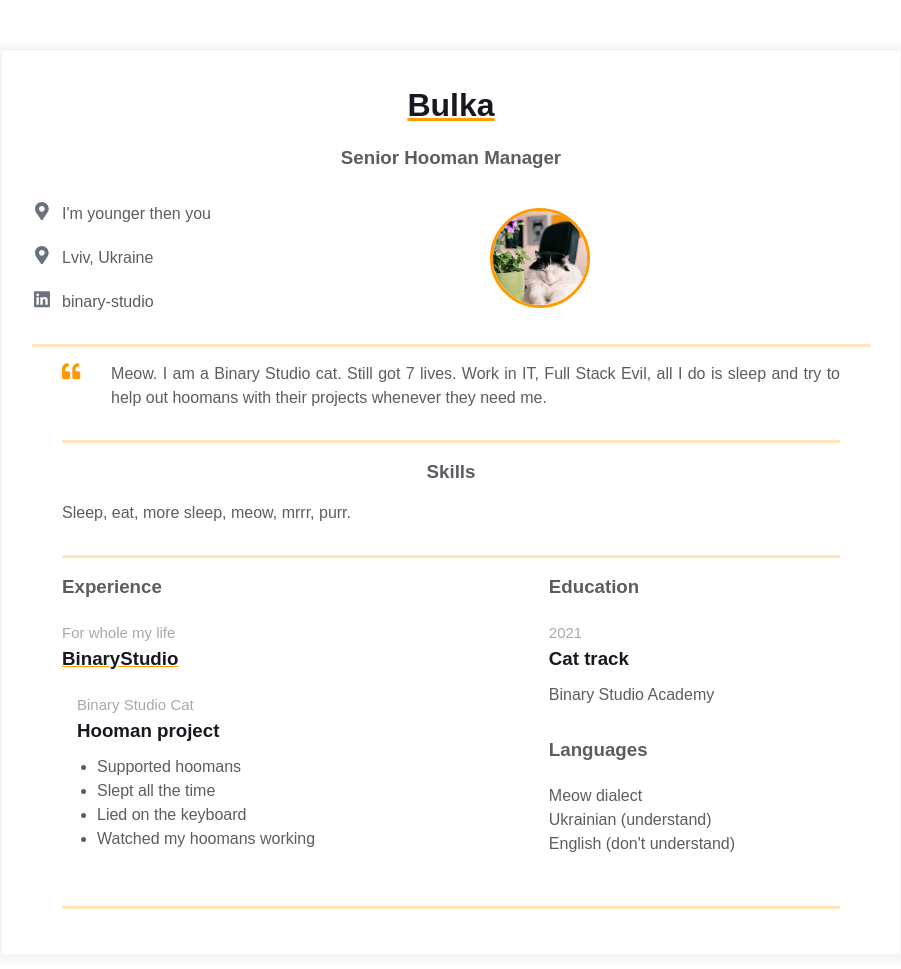
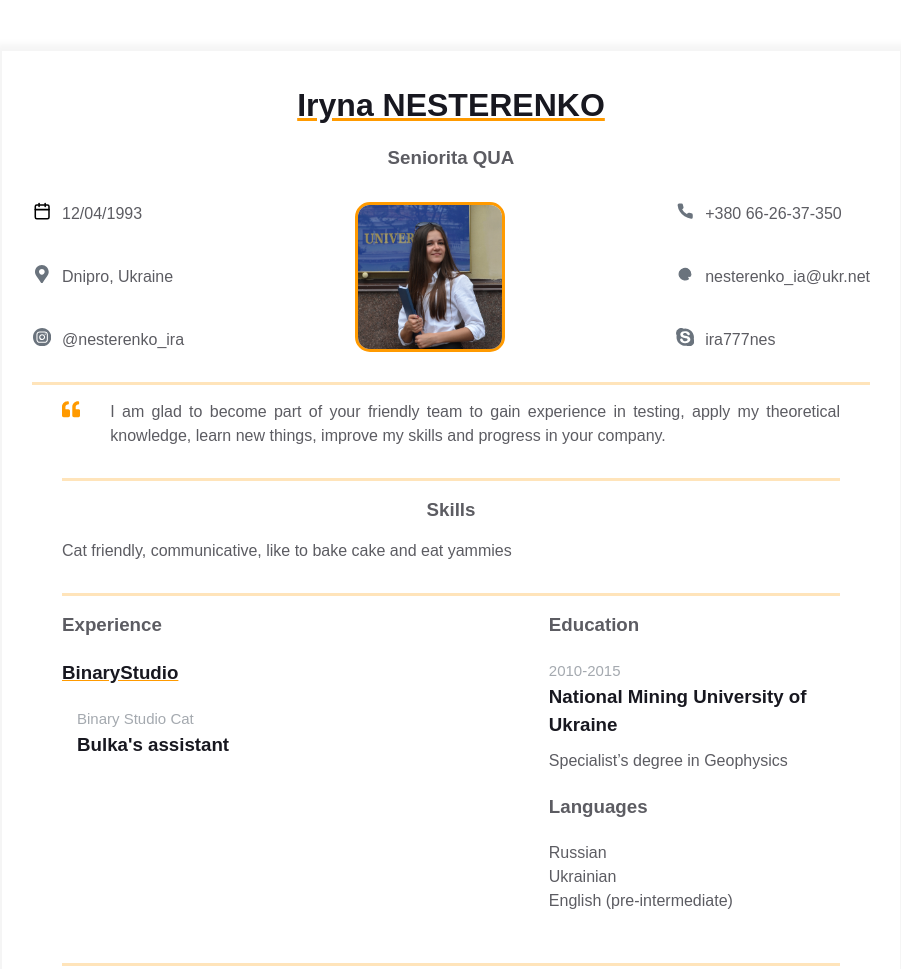
Before and after one commit to IrinaNesterenko93/homepage, a plain HTML site: page index.html in a window 1280 px wide. Shown: the whole page, without its empty margins (189-1090 px from the left). Drawn offline with Linux system fonts and the light colour scheme.

Commit message:
Added personal info

```diff
--- a/index.html
+++ b/index.html
@@ -12,19 +12,21 @@
         <div class="resume">
           <div class="container">
             <div class="resume__block">
-              <h1 class="contact-info__header">Bulka</h1>
-              <h3 class="contact-info__sub-header">Senior Hooman Manager</h3>
+              <h1 class="contact-info__header">Iryna NESTERENKO</h1>
+              <h3 class="contact-info__sub-header">Seniorita QUA</h3>
               <div class="contact_info_container fh">
                 <div class="contact-info__block">
                     <a href="" rel="author" class="contact-info__item">
                         <div class="contact-info__item-icon-wrapper">
-                          <svg class="contact-info__item-icon" xmlns="http://www.w3.org/2000/svg" viewBox="0 0 384 512">
-                            <path
-                              d="M172.268 501.67C26.97 291.031 0 269.413 0 192 0 85.961 85.961 0 192 0s192 85.961 192 192c0 77.413-26.97 99.031-172.268 309.67-9.535 13.774-29.93 13.773-39.464 0zM192 272c44.183 0 80-35.817 80-80s-35.817-80-80-80-80 35.817-80 80 35.817 80 80 80z">
-                            </path>
-                          </svg>
+                          <svg class="contact-info__item-icon" xmlns="http://www.w3.org/2000/svg" viewBox="0 0 24 24" fill="none" stroke="#000000" stroke-width="2" stroke-linecap="round" stroke-linejoin="round"><rect x="3" y="4" width="18" height="18" rx="2" ry="2"></rect><line x1="16" y1="2" x2="16" y2="6">
+                          </line>
+                          <line x1="8" y1="2" x2="8" y2="6">
+
+                          </line>
+                          <line x1="3" y1="10" x2="21" y2="10"></line>
+                        </svg>
                         </div>
-                        <span>I'm younger then you</span>
+                        <span>12/04/1993</span>
                       </a>
 
                     <a href="" rel="author" class="contact-info__item">
@@ -35,26 +37,53 @@
                             </path>
                           </svg>
                         </div>
-                        <span>Lviv, Ukraine</span>
+                        <span>Dnipro, Ukraine</span>
                       </a>
-                      <a href="https://ua.linkedin.com/company/binary-studio_241166" rel="author" class="contact-info__item">
+                      <a href="https://www.instagram.com/nesterenko_ira/" rel="author" class="contact-info__item">
                         <div class="contact-info__item-icon-wrapper">
-                          <svg class="contact-info__item-icon" xmlns="http://www.w3.org/2000/svg" viewBox="0 0 448 512">
+                          <svg class="contact-info__item-icon" xmlns="http://www.w3.org/2000/svg" viewBox="0 0 24 24">
                             <path
-                              d="M416 32H31.9C14.3 32 0 46.5 0 64.3v383.4C0 465.5 14.3 480 31.9 480H416c17.6 0 32-14.5 32-32.3V64.3c0-17.8-14.4-32.3-32-32.3zM135.4 416H69V202.2h66.5V416zm-33.2-243c-21.3 0-38.5-17.3-38.5-38.5S80.9 96 102.2 96c21.2 0 38.5 17.3 38.5 38.5 0 21.3-17.2 38.5-38.5 38.5zm282.1 243h-66.4V312c0-24.8-.5-56.7-34.5-56.7-34.6 0-39.9 27-39.9 54.9V416h-66.4V202.2h63.7v29.2h.9c8.9-16.8 30.6-34.5 62.9-34.5 67.2 0 79.7 44.3 79.7 101.9V416z">
+                              d="M12 0c6.6274 0 12 5.3726 12 12s-5.3726 12-12 12S0 18.6274 0 12 5.3726 0 12 0zm3.115 4.5h-6.23c-2.5536 0-4.281 1.6524-4.3805 4.1552L4.5 8.8851v6.1996c0 1.3004.4234 2.4193 1.2702 3.2359.7582.73 1.751 1.1212 2.8818 1.1734l.2633.006h6.1694c1.3004 0 2.389-.4234 3.1754-1.1794.762-.734 1.1817-1.7576 1.2343-2.948l.0056-.2577V8.8851c0-1.2702-.4234-2.3589-1.2097-3.1452-.7338-.762-1.7575-1.1817-2.9234-1.2343l-.252-.0056zM8.9152 5.8911h6.2299c.9072 0 1.6633.2722 2.2076.8166.4713.499.7647 1.1758.8103 1.9607l.0063.2167v6.2298c0 .9375-.3327 1.6936-.877 2.2077-.499.4713-1.176.7392-1.984.7806l-.2237.0057H8.9153c-.9072 0-1.6633-.2722-2.2076-.7863-.499-.499-.7693-1.1759-.8109-2.0073l-.0057-.2306V8.885c0-.9073.2722-1.6633.8166-2.2077.4712-.4713 1.1712-.7392 1.9834-.7806l.2242-.0057h6.2299-6.2299zM12 8.0988c-2.117 0-3.871 1.7238-3.871 3.871A3.8591 3.8591 0 0 0 12 15.8408c2.1472 0 3.871-1.7541 3.871-3.871 0-2.117-1.754-3.871-3.871-3.871zm0 1.3911c1.3609 0 2.4798 1.119 2.4798 2.4799 0 1.3608-1.119 2.4798-2.4798 2.4798-1.3609 0-2.4798-1.119-2.4798-2.4798 0-1.361 1.119-2.4799 2.4798-2.4799zm4.0222-2.3589a.877.877 0 1 0 0 1.754.877.877 0 0 0 0-1.754z">
                             </path>
                           </svg>
                         </div>
-                        <span>binary-studio</span>
+                        <span>@nesterenko_ira</span>
                       </a>
                 </div>
 
 
                 <div class="contact-info__block contact-info__block--center">
-                  <img class="contact-info__avatar" src="assets/bulkaAva.jpg" alt="Avatar">
+                  <img class="contact-info__avatar" src="assets/DSC.jpg" alt="Avatar">
                 </div>
 
-                <div class="contact-info__block"></div>
+                <div class="contact-info__block">
+                  <a href="" rel="author" class="contact-info__item">
+                    <div class="contact-info__item-icon-wrapper">
+                      <svg class="contact-info__item-icon" xmlns="http://www.w3.org/2000/svg" viewBox="0 0 24 24">
+                        <path
+                          d="M22 16.92v3a2 2 0 0 1-2.18 2 19.79 19.79 0 0 1-8.63-3.07 19.5 19.5 0 0 1-6-6 19.79 19.79 0 0 1-3.07-8.67A2 2 0 0 1 4.11 2h3a2 2 0 0 1 2 1.72 12.84 12.84 0 0 0 .7 2.81 2 2 0 0 1-.45 2.11L8.09 9.91a16 16 0 0 0 6 6l1.27-1.27a2 2 0 0 1 2.11-.45 12.84 12.84 0 0 0 2.81.7A2 2 0 0 1 22 16.92z">
+                        </path>
+                      </svg>
+                    </div>
+                    <span>+380 66-26-37-350</span>
+                  </a>
+                  <a href="" rel="author" class="contact-info__item">
+                    <div class="contact-info__item-icon-wrapper">
+                      <svg class="contact-info__item-icon" xmlns="http://www.w3.org/2000/svg" width="14" height="14" viewBox="0 0 24 24" fill="none" stroke="#6a737d" stroke-width="2" stroke-linecap="round" stroke-linejoin="round"><circle cx="12" cy="12" r="4"></circle><path d="M16 8v5a3 3 0 0 0 6 0v-1a10 10 0 1 0-3.92 7.94"></path></svg>
+                    </div>
+                    <span>nesterenko_ia@ukr.net</span>
+                  </a>
+                  <a href="" rel="author" class="contact-info__item">
+                    <div class="contact-info__item-icon-wrapper">
+                      <svg class="contact-info__item-icon" xmlns="http://www.w3.org/2000/svg" viewBox="0 0 24 24">
+                        <path
+                        d="M23.31 14.55A11.37 11.37 0 0 0 10.17 1 6.67 6.67 0 0 0 0 6.55c0 1.2.33 2.33.91 3.3a11.37 11.37 0 0 0 13.31 13.37c.94.5 2 .78 3.14.78A6.6 6.6 0 0 0 24 17.45c0-1.04-.25-2.03-.69-2.9zM18 17.52a5.2 5.2 0 0 1-2.33 1.74c-1 .41-2.2.62-3.57.62a8.84 8.84 0 0 1-4.1-.85c-.77-.4-1.4-.96-1.89-1.65a3.56 3.56 0 0 1-.73-2.04c0-.4.16-.77.48-1.06.31-.3.71-.44 1.2-.44.39 0 .73.12 1 .34.27.23.49.55.67.97.2.46.43.85.66 1.15.23.3.55.54.96.73a4 4 0 0 0 1.66.3c.95 0 1.73-.2 2.3-.6.58-.38.86-.84.86-1.4 0-.45-.15-.8-.45-1.07a3.17 3.17 0 0 0-1.22-.67c-.52-.16-1.22-.33-2.1-.51a17 17 0 0 1-3-.89 4.95 4.95 0 0 1-1.96-1.42 3.5 3.5 0 0 1-.75-2.26c0-.85.27-1.62.78-2.28A4.83 4.83 0 0 1 8.7 4.7a9.84 9.84 0 0 1 3.36-.52c1.03 0 1.92.11 2.67.34.76.23 1.4.55 1.9.93.5.39.87.8 1.1 1.24.24.43.36.86.36 1.28 0 .4-.15.77-.46 1.1-.32.31-.71.48-1.18.48-.42 0-.76-.1-.99-.3a3.7 3.7 0 0 1-.68-.9 3.75 3.75 0 0 0-1.03-1.26c-.38-.29-1.02-.43-1.9-.43-.83 0-1.5.16-2 .48-.47.31-.7.66-.7 1.08 0 .26.07.47.23.66.16.2.4.37.68.51a5 5 0 0 0 .92.35c.32.1.85.22 1.58.39.93.2 1.78.41 2.54.65.76.24 1.42.54 1.95.88.55.35.99.8 1.3 1.34.3.55.46 1.22.46 2 0 .92-.27 1.77-.8 2.51z">
+                        </path>
+                      </svg>
+                    </div>
+                    <span>ira777nes</span>
+                  </a>
+                </div>
                 </div>
                 </div>
                 <div class="container">
@@ -67,10 +96,10 @@
                             </path>
                           </svg>
                         </div>
-                        <p class="intro_text">Meow.
-                          I am a Binary Studio cat. Still got 7 lives. Work in IT, Full Stack Evil,
-                          all I do is sleep and try to help out hoomans with their projects whenever
-                          they need me.
+                        <p class="intro_text">I am glad to become part of your friendly team to
+                          gain experience in testing, apply my theoretical
+                          knowledge, learn new things, improve my skills
+                          and progress in your company.
                         </p>
                       </div>
                     </div>
@@ -79,7 +108,7 @@
                     <div class="resume__block">
                       <div class="skills">
                         <h3 class="skills__header">Skills</h3>
-                        <p class="skills__text">Sleep, eat, more sleep, meow, mrrr, purr. </p>
+                        <p class="skills__text">Cat friendly, communicative, like to bake cake and eat yammies </p>
                       </div>
                     </div>
                   </div>
@@ -91,18 +120,15 @@
                             <h3 class="experiences__header">Experience</h3>
   <div class="experiences__company">
     <div class="experiences__company-header">
-      <span class="experiences__company-header-durability">For whole my life</span>
+      <span class="experiences__company-header-durability"></span>
       <h3 class="experiences__company-header-name">BinaryStudio</h3>
     </div>
 
     <div class="experiences__company-project">
       <span class="experiences__company-project-role">Binary Studio Cat</span>
-      <h3 class="experiences__company-project-name">Hooman project</h3>
+      <h3 class="experiences__company-project-name">Bulka's assistant</h3>
       <ul class="experiences__company-project-responsibilities">
-        <li>Supported hoomans</li>
-        <li>Slept all the time</li>
-        <li>Lied on the keyboard</li>
-        <li>Watched my hoomans working</li>
+
       </ul>
     </div>
   </div>
@@ -112,22 +138,23 @@
                             <div class="additional-info__education">
                                 <h3 class="additional-info__education-header">Education</h3>
                                 <div class="additional-info__education-university">
-                                  <span class="additional-info__education-university-durability">2021</span>
-                                  <h3 class="additional-info__education-university-speciality">Cat track</h3>
-                                  <p class="additional-info__education-university-name">Binary Studio Academy</p>
+                                  <span class="additional-info__education-university-durability">2010-2015</span>
+                                  <h3 class="additional-info__education-university-speciality">National Mining University of Ukraine
+                                  </h3>
+                                  <p class="additional-info__education-university-name">Specialist’s degree in Geophysics</p>
                                 </div>
                               </div>
 
                               <div class="additional-info__languages">
                                 <h3 class="additional-info__languages-header">Languages</h3>
                                 <p class="additional-info__languages-item">
-                                  Meow dialect
+                                  Russian
                                 </p>
                                 <p class="additional-info__languages-item">
-                                  Ukrainian (understand)
+                                  Ukrainian
                                 </p>
                                 <p class="additional-info__languages-item">
-                                  English (don't understand)
+                                  English (pre-intermediate)
                                 </p>
                               </div>
                         </div>
--- a/style.css
+++ b/style.css
@@ -125,9 +125,9 @@ body {
   }
 
   .contact-info__avatar {
-      border-radius: 50%;
-      width: 100px;
-      height: 100px;
+      border-radius: 15px;
+      width: 150px;
+      height: 150px;
       object-fit: cover;
       border: 3px solid;
       border-color: var(--text-decoration-color);
```
Also changed, not shown: assets/DSC.jpg (added).
